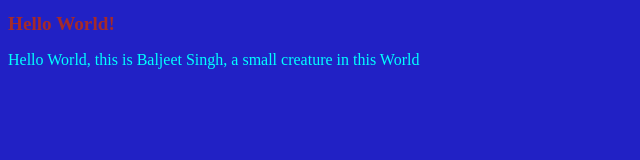
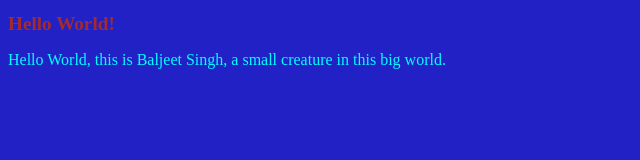
Before and after one commit to baljeet-web/https-github.com-Baljeetg-TA-STYLE-introduction-to-web-and-html-css-THaaaa, a plain HTML site: page index.html in a window 1280 px wide. Shown: the full height of the page, 0-640 px from the left. Drawn offline with Linux system fonts and the light colour scheme.

Commit message:
add once again

```diff
--- a/index.html
+++ b/index.html
@@ -9,7 +9,8 @@
       <body>
           <h1>Hello World!</h1>
           <p>
-              Hello World, this is Baljeet Singh, a small creature in this World
+              Hello World, this is Baljeet Singh, a small creature in this big world.
+
           </p>
       </body>
   </html>
```
